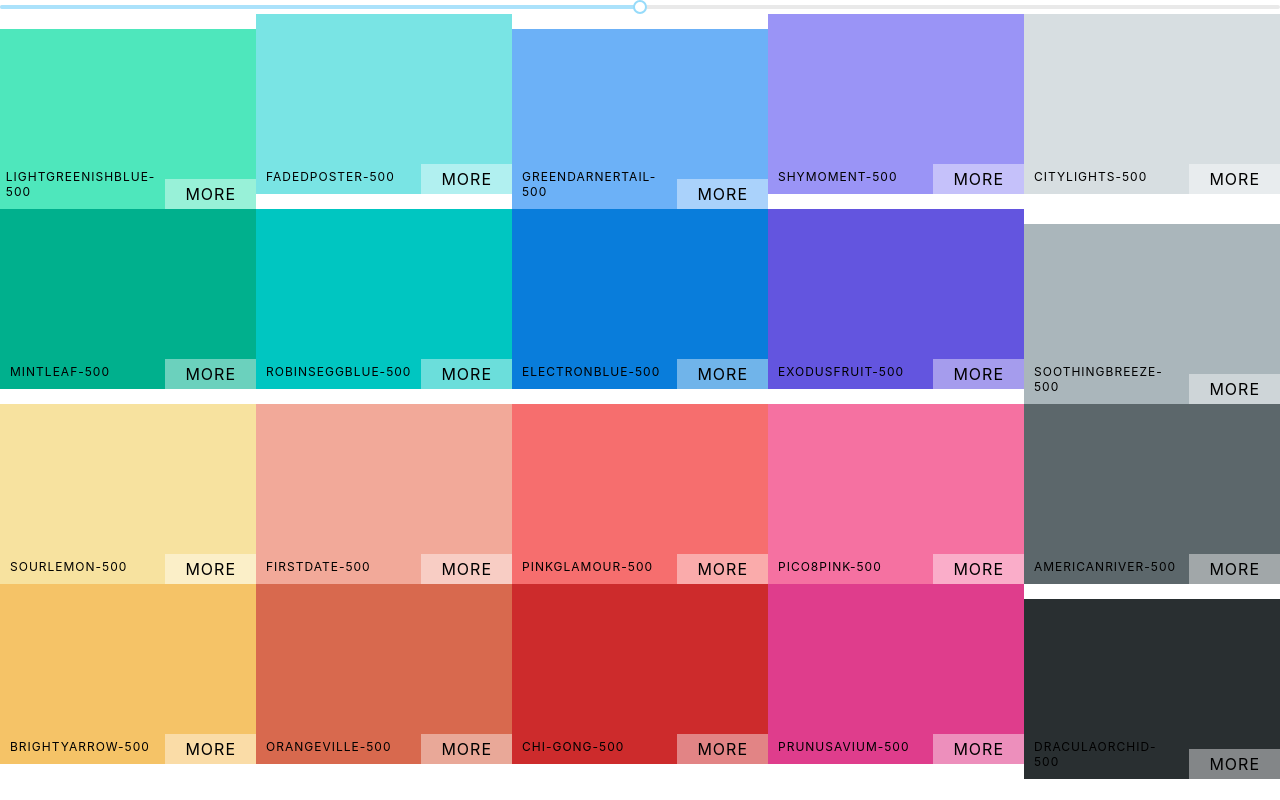
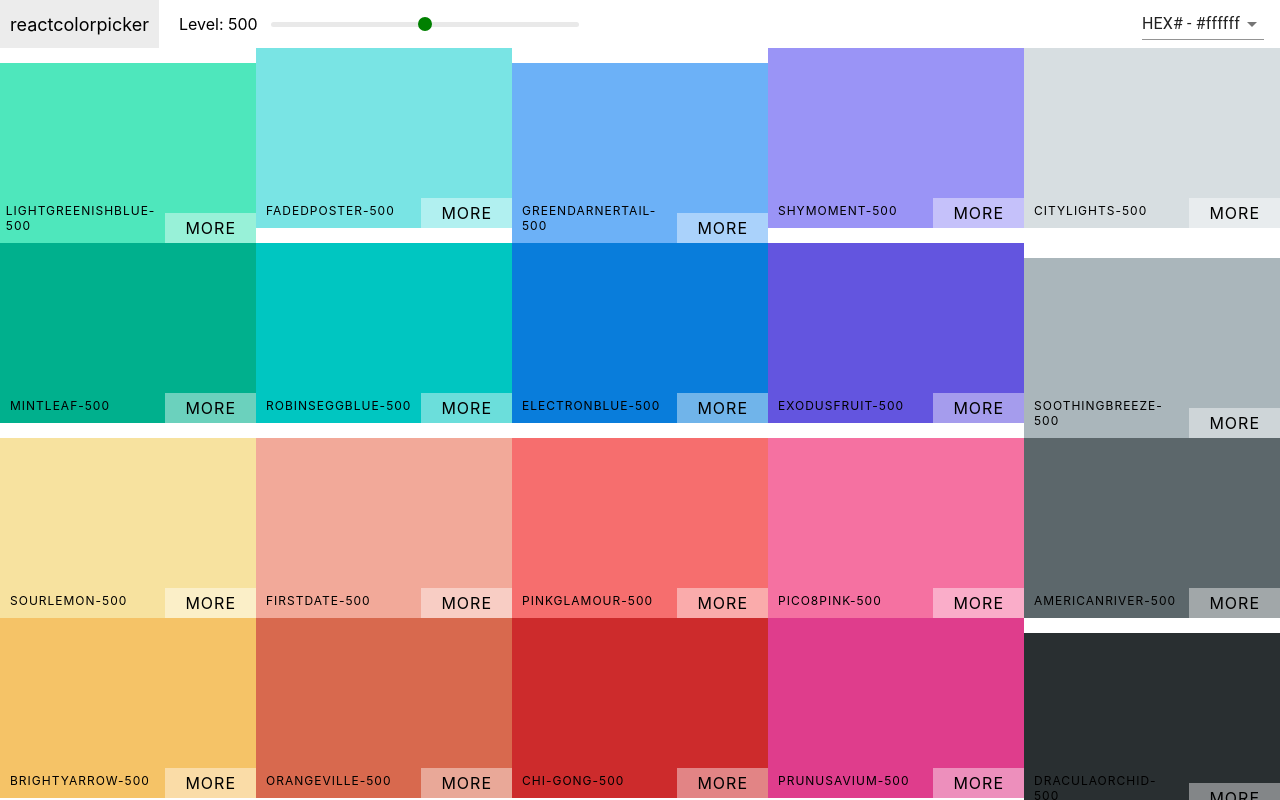
Before and after one commit to sunguru98/Flat-UI-colors-clone, a React (Create React App) app: page / in a window 1280 px wide. Built offline with nearby package versions, Linux system fonts and the light colour scheme.

Commit message:
Added Material UI Select and Snackbar components to change the color format

```diff
--- a/package.json
+++ b/package.json
@@ -3,6 +3,8 @@
   "version": "0.1.0",
   "private": true,
   "dependencies": {
+    "@material-ui/core": "^4.2.0",
+    "@material-ui/icons": "^4.2.1",
     "chroma-js": "^2.0.4",
     "rc-slider": "^8.6.13",
     "react": "^16.8.6",
--- a/src/ColorBox.js
+++ b/src/ColorBox.js
@@ -18,8 +18,8 @@ class ColorBox extends Component {
   render() {
     return (
       <CopyClipboard text={this.props.color} onCopy={this.copyHexVal}>
-        <div className="ColorBox" style={{ background: this.props.color }}>
-          <div className={`ColorBox-overlay ${this.state.isCopied && 'show'}`} style={{ background: this.props.color }}/>
+        <div className="ColorBox" style={{ background: this.props.color.length === 6 ? `#${this.props.color}` : this.props.color }}>
+          <div className={`ColorBox-overlay ${this.state.isCopied && 'show'}`} style={{ background: this.props.color.length === 6 ? `#${this.props.color}` : this.props.color }}/>
           <div className={`ColorBox-copy-msg ${this.state.isCopied && 'show'}`}>
             <h1>Copied !</h1>
             <p style={{marginTop: '0'}}>{this.props.color}</p>
--- a/src/ColorPalette.js
+++ b/src/ColorPalette.js
@@ -1,14 +1,17 @@
 import React, {Component} from 'react';
 import ColorBox from './ColorBox'
-import Slider from 'rc-slider'
-import 'rc-slider/assets/index.css'
+import ColorPaletteNavbar from './ColorPaletteNavbar'
 
 class ColorPalette extends Component {
   constructor(props) {
     super(props);
-    console.log(props)
-    this.state = { colorLevel: 500 }
+    this.state = { colorLevel: 500, colorFormat: 'hex#' }
     this.handleChange = this.handleChange.bind(this)
+    this.changeColorFormat = this.changeColorFormat.bind(this)
+  }
+
+  changeColorFormat (colorFormat) {
+    this.setState({ colorFormat })
   }
 
   handleChange (level) {
@@ -18,10 +21,11 @@ class ColorPalette extends Component {
   render() {
     return (
       <div className="ColorPalette" style={{ height: '100vh', overflow: 'hidden' }}>
-        <Slider defaultValue={this.state.colorLevel} min={100} max={900} onChange={this.handleChange} step={100} />
+        <ColorPaletteNavbar colorLevel={this.state.colorLevel} onChange={this.handleChange} changeColorFormat={this.changeColorFormat}/>
         <div className="ColorPalette-colors" style={{ height: '90%' }}>
-          {this.props.pallete.colors[this.state.colorLevel].map(color => <ColorBox key={color.name} color={color.hex} name={color.name}/>)}
+          {this.props.pallete.colors[this.state.colorLevel].map(color => <ColorBox key={color.name} color={color[this.state.colorFormat]} name={color.name}/>)}
         </div>
+
       </div>
     );
   }
--- /dev/null
+++ b/src/ColorPaletteNavbar.css
@@ -0,0 +1,50 @@
+.ColorPaletteNavbar {
+  display: flex;
+  justify-content: flex-start;
+  align-items: center;
+  height: 6vh;
+}
+
+.ColorPaletteNavbar-logo {
+  background: #ececec;
+  height: 100%;
+  padding: 10px;
+  display: flex;
+  align-items: center;
+  font-size: 18px;
+}
+
+.ColorPaletteNavbar-Slider {
+  margin-left: 20px;
+  width: 400px;
+  display: flex;
+  align-items: center;
+  height: 100%;
+}
+
+.ColorPaletteNavbar-Slider span {
+  width: 30%;
+}
+
+.rc-slider-track {
+  background: transparent;
+}
+
+.rc-slider-rail {
+  height: 5px;
+}
+
+.rc-slider-handle,
+.rc-slider-handle:focus,
+.rc-slider-handle:active,
+.rc-slider-handle:hover {
+  outline: none;
+  box-shadow: none;
+  background: green;
+  border: 2px solid green;
+}
+
+.ColorPaletteNavbar-Select {
+  margin-left: auto;
+  margin-right: 16px;
+}
--- /dev/null
+++ b/src/ColorPaletteNavbar.js
@@ -0,0 +1,65 @@
+import React, { Component } from 'react';
+import Slider from 'rc-slider'
+import 'rc-slider/assets/index.css'
+import './ColorPaletteNavbar.css'
+import Select from '@material-ui/core/Select'
+import MenuItem from '@material-ui/core/MenuItem'
+import SnackBar from '@material-ui/core/Snackbar'
+import IconButton from '@material-ui/core/IconButton'
+import CloseIcon from '@material-ui/icons/Close'
+
+class ColorPaletteNavbar extends Component {
+  constructor (props) {
+    super(props)
+    this.state = { colorFormat: 'hex#', isSnackBarOpen: false }
+    this.handleChange = this.handleChange.bind(this)
+    this.closeSnackBar = this.closeSnackBar.bind(this)
+  }
+
+  handleChange (evt) {
+    this.setState({ colorFormat: evt.target.value }, () => {
+      this.props.changeColorFormat(evt.target.value)
+      this.setState({ isSnackBarOpen: true })
+    })
+  }
+
+  closeSnackBar () {
+    this.setState({isSnackBarOpen: false})
+  }
+
+  render() {
+    return (
+      <header className="ColorPaletteNavbar">
+        <div className="ColorPaletteNavbar-logo">
+          <a href="https://www.google.com" style={{textDecoration: 'none', color: 'black'}}>reactcolorpicker</a>
+        </div>
+        <div className="ColorPaletteNavbar-Slider">
+          <span>Level: {this.props.colorLevel}</span>
+          <Slider defaultValue={this.props.colorLevel} min={100} max={900} onChange={this.props.onChange} step={100} />
+        </div>
+        <div className="ColorPaletteNavbar-Select">
+          <Select value={this.state.colorFormat} onChange={this.handleChange}>
+            <MenuItem value="hex#">HEX# - #ffffff</MenuItem>
+            <MenuItem value="hex">HEX - ffffff</MenuItem>
+            <MenuItem value="rgb">RGB - rgb(255, 255, 255)</MenuItem>
+            <MenuItem value="rgba">RGBA - rgba(255, 255, 255, 1.0)</MenuItem>
+          </Select>
+        </div>
+        <SnackBar
+          anchorOrigin={{vertical: 'bottom', horizontal: 'left'}}
+          open={this.state.isSnackBarOpen}
+          message={<span className="ColorPaletteNavbar-SnackBar-message">Format Changed to {this.state.colorFormat}</span>}
+          autoHideDuration={2000}
+          onClose={this.closeSnackBar}
+          action={[
+            <IconButton onClick={this.closeSnackBar} color='inherit'>
+              <CloseIcon/>
+            </IconButton>
+          ]}
+          />
+      </header>
+    );
+  }
+}
+
+export default ColorPaletteNavbar;
--- a/src/generateColorBreakpoints.js
+++ b/src/generateColorBreakpoints.js
@@ -42,7 +42,8 @@ const generateColorBreakpoints = paletteObj => {
       newColorPalette.colors[colorLevels[index]].push({
         name: `${colorObj.name}-${colorLevels[index]}`,
         id: colorObj.name.toLowerCase().replace(/ /g, '-'),
-        hex: generatedColor,
+        'hex#': generatedColor,
+        hex: generatedColor.replace('#', ''),
         rgb: chroma(generatedColor).css(),
         rgba: chroma(generatedColor).css().replace('rgb', 'rgba').replace(')', ',1.0)')
       })
```
Also changed, not shown: 1 other file (tests, documents, lock files or other folders).
